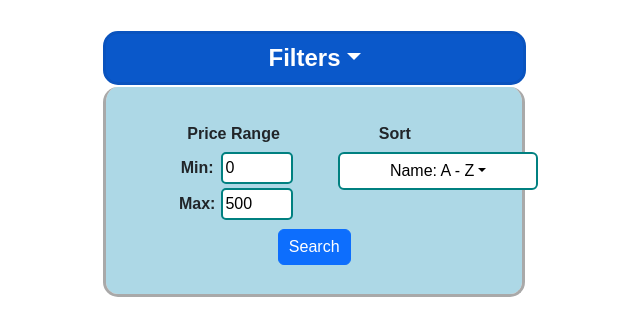
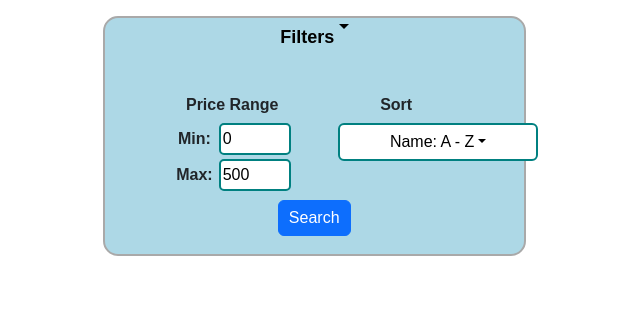
Before and after one commit to BlackCat64/ssh-shop-prototype, a React (Create React App) app: page /shop/results in a window 1280 px wide. Both pictures are taken after a click on the button "Filters". Shown: the top 336 px of the page, without its empty margins (319-959 px from the left). Built offline with nearby package versions, Linux system fonts and the light colour scheme.

Commit message:
Filter selection box now functions properly.

```diff
--- a/src/App.css
+++ b/src/App.css
@@ -2,25 +2,34 @@
     font-family: Arial, serif;
 }
 
-.filtersDropdown {
+.filtersDropdown, .filtersDropdown:hover, .filtersDropdown:focus, .filtersDropdown:active {
     background-color: lightblue;
     border-radius: 15px;
-    border: 3px darkgray solid;
+    border: 2px darkgray solid;
     text-align: center;
     font-weight: bold;
-    font-size: x-large;
+    font-size: large;
+    color: black;
 
     margin: 15px 15px 15px 33%;
     width: 33%;
     position: relative;
-    color: black;
+
+    height: 40px;
+    overflow: hidden;
+
+    display: flex;
+    justify-content: center;
+    align-items: flex-start;
+}
+
+.filtersDropdown.open {
+    height: 240px;
 }
 
 .filtersMenu {
-    background-color: lightblue;
-    border-radius: 15px;
-    border: 3px darkgray solid;
-    border-top: 0;
+    background-color: transparent;
+    border: 0;
     text-align: left;
 
     margin-left: 33%;
@@ -46,6 +55,10 @@
     margin: 0 auto;
     table-layout: fixed;
     border-collapse: collapse;
+
+    /*display: flex;*/
+    /*justify-content: center;*/
+    /*align-items: flex-start;*/
 }
 .filterOptionsLayout th {
     width: 50%;
--- a/src/Components/FilterSelect.tsx
+++ b/src/Components/FilterSelect.tsx
@@ -16,11 +16,18 @@ const FilterSelect: React.FC = () => {
 
     return (
         <div className="dropdown">
-            <button type="button" className="filtersDropdown btn btn-primary dropdown-toggle" data-bs-toggle="dropdown" aria-expanded={dropdownOpen ? "true" : "false"}
-                    onClick={toggleDropdown}>
+            <button
+                type="button"
+                className={`filtersDropdown btn btn-primary dropdown-toggle ${dropdownOpen ? "open" : ""}`}
+                data-bs-toggle="dropdown"
+                data-bs-auto-close="false"  // Disable auto-close behavior for the dropdown
+                aria-expanded={dropdownOpen ? "true" : "false"}
+                onClick={toggleDropdown}  // Toggle dropdown open/close
+            >
                 Filters
             </button>
-            <form className="filtersMenu dropdown-menu p-4" aria-labelledby="filtersDropdown">
+
+            <form className={`filtersMenu dropdown-menu p-4 ${dropdownOpen ? "show" : ""}`}>
                 <div className="filterSelect">
                     <table className="filterOptionsLayout">
                         <th>
@@ -30,7 +37,7 @@ const FilterSelect: React.FC = () => {
                             <SortSelector/>
                         </th>
                     </table>
-                    <button className="btn btn-primary" type="button" onClick={handleSearchClick}>Search</button>
+                    <button className="btn btn-primary" type="submit" onClick={handleSearchClick}>Search</button>
                 </div>
             </form>
         </div>
--- a/src/Components/SortSelector.tsx
+++ b/src/Components/SortSelector.tsx
@@ -13,7 +13,6 @@ const SortSelect: React.FC = () => {
 
     const handleSortChange = (type: string) => {
         setSortType(type);
-        console.log("Selected Sort Type: ", type);
     };
 
     return (
@@ -23,7 +22,12 @@ const SortSelect: React.FC = () => {
             </div>
 
             <div className="dropdown">
-                <button className="btn btn-secondary dropdown-toggle" type="button" data-bs-toggle="dropdown" aria-expanded="false">
+                <button
+                    className="btn btn-secondary dropdown-toggle"
+                    type="button"
+                    data-bs-toggle="dropdown"
+                    aria-expanded="false"
+                >
                     {sortOptions[sortType]}
                 </button>
                 <ul className="dropdown-menu">
@@ -31,6 +35,7 @@ const SortSelect: React.FC = () => {
                         <li key={type}>
                             <button
                                 className="dropdown-item"
+                                type="button"
                                 onClick={() => handleSortChange(type)}
                             >
                                 {sortOptions[type]}
```
